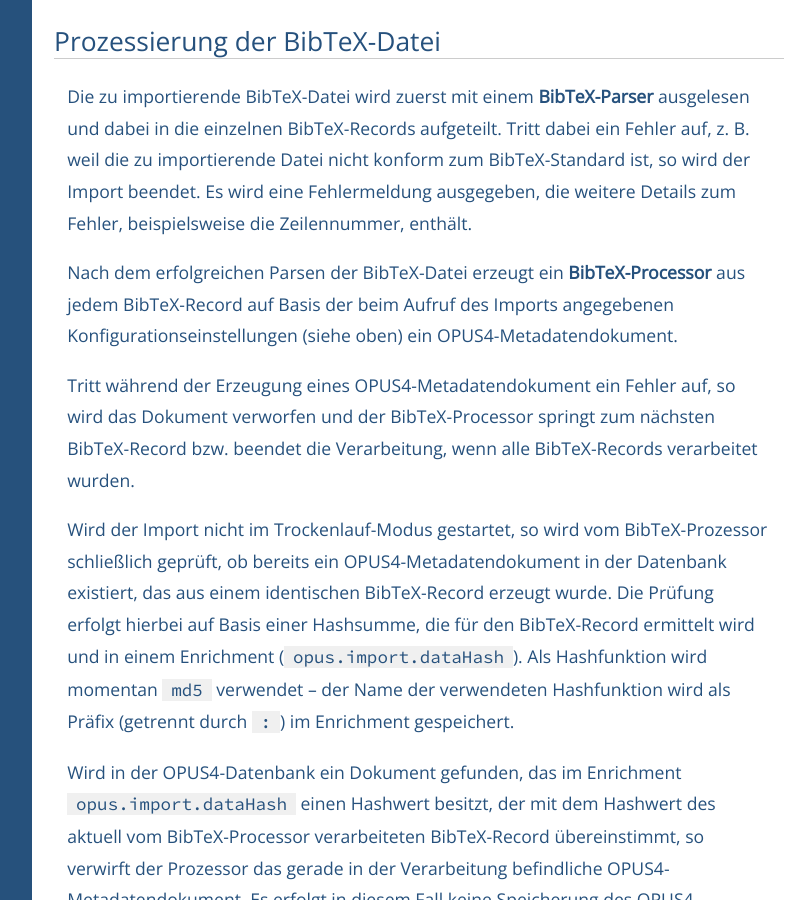
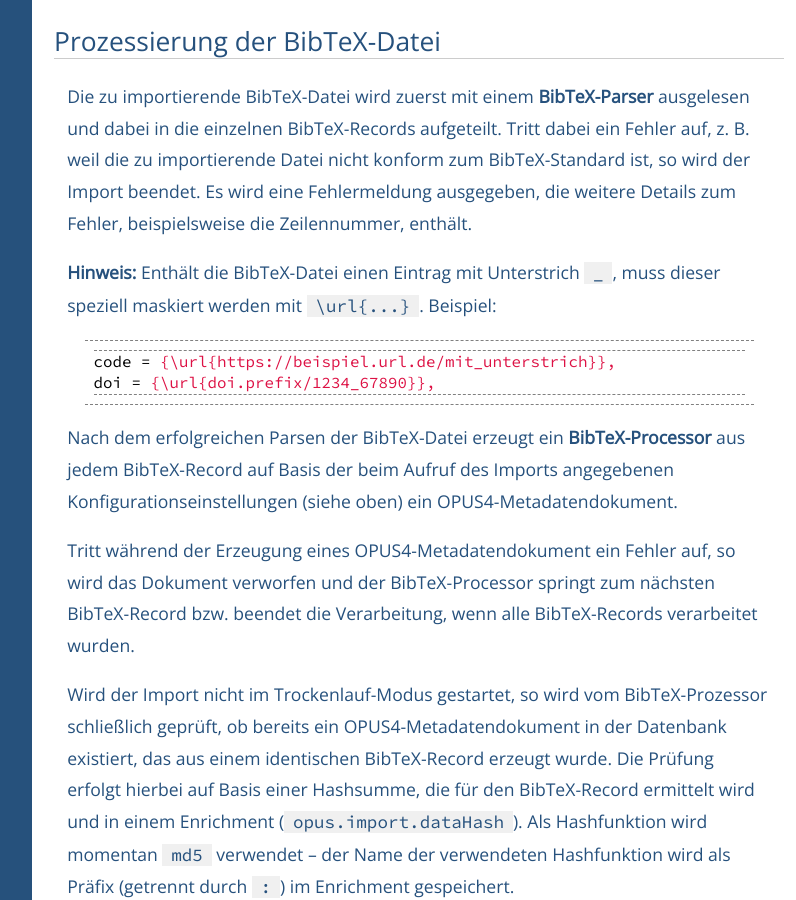
Before and after one commit to OPUS4/userdoc, a Jekyll site: the page built from import/bibtex.md, in a window 1280 px wide and 900 px high, scrolled down 3417 px. Shown: the whole window, without its empty margins (224-1020 px from the left). Built offline with Jekyll 4.4.1, drawn with Linux system fonts in a browser that asks for light colours.

Commit message:
OPUSVIER-4556: add hint in user documentation of BibTeX import feature

````diff
--- a/import/bibtex.md
+++ b/import/bibtex.md
@@ -106,6 +106,13 @@ BibTeX-Records aufgeteilt. Tritt dabei ein Fehler auf, z. B. weil die zu import
 BibTeX-Standard ist, so wird der Import beendet. Es wird eine Fehlermeldung ausgegeben, die weitere Details zum Fehler,
 beispielsweise die Zeilennummer, enthält.
 
+**Hinweis:** Enthält die BibTeX-Datei einen Eintrag mit Unterstrich `_`, muss dieser speziell maskiert werden mit `\url{...}`.
+Beispiel:
+```ini
+code = {\url{https://beispiel.url.de/mit_unterstrich}},
+doi = {\url{doi.prefix/1234_67890}},
+```
+
 Nach dem erfolgreichen Parsen der BibTeX-Datei erzeugt ein **BibTeX-Processor** aus jedem BibTeX-Record auf Basis der
 beim Aufruf des Imports angegebenen Konfigurationseinstellungen (siehe oben) ein OPUS4-Metadatendokument.
 
````
